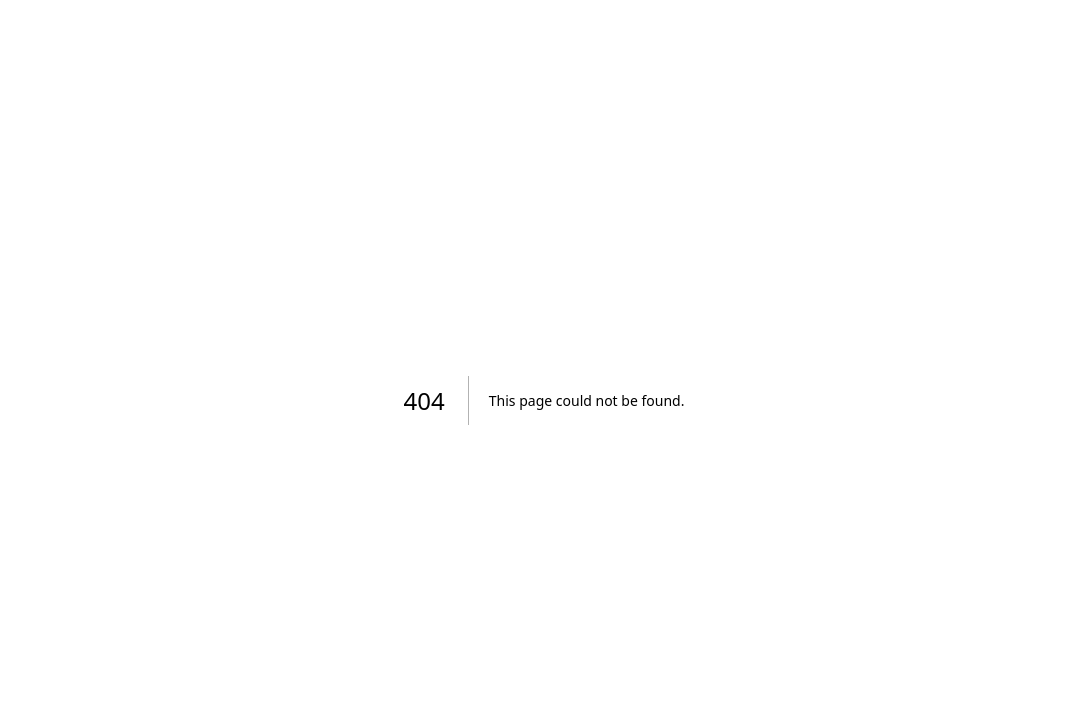
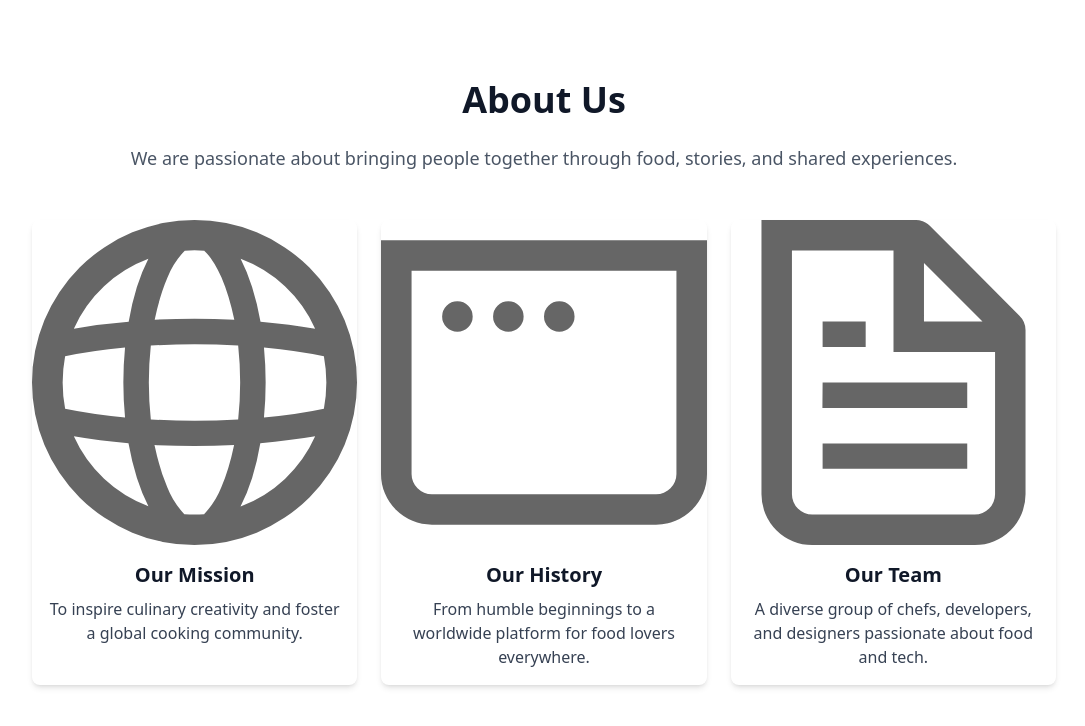
Before and after one commit to usman-temp/68720d467d7f35f8c6f43d5b, a Next.js app: page /about-us in a window 1280 px wide. Before the commit this address had no page. Shown: the top 726 px of the page, without its empty margins (96-1181 px from the left). Built offline with nearby package versions, Linux system fonts and the light colour scheme.

Commit message:
Create src/app/about-us/page.js

```diff
--- /dev/null
+++ b/src/app/about-us/page.js
@@ -0,0 +1,40 @@
+/* eslint-disable */
+'use client';
+
+import Image from 'next/image';
+
+export default function AboutUsPage() {
+  return (
+    <main className="min-h-screen px-6 py-20 bg-white dark:bg-neutral-950 text-gray-900 dark:text-white">
+      <section className="max-w-5xl mx-auto text-center">
+        <h1 className="text-4xl font-bold mb-6">About Us</h1>
+        <p className="text-lg mb-12 text-gray-600 dark:text-gray-300">
+          We are passionate about bringing people together through food, stories, and shared experiences.
+        </p>
+        <div className="grid md:grid-cols-3 gap-6">
+          <div className="rounded-lg overflow-hidden shadow-md">
+            <Image src="/globe.svg" alt="Our Mission" width={500} height={300} className="w-full h-auto" />
+            <div className="p-4">
+              <h3 className="font-semibold text-xl mb-2">Our Mission</h3>
+              <p className="text-gray-700 dark:text-gray-300">To inspire culinary creativity and foster a global cooking community.</p>
+            </div>
+          </div>
+          <div className="rounded-lg overflow-hidden shadow-md">
+            <Image src="/window.svg" alt="Our History" width={500} height={300} className="w-full h-auto" />
+            <div className="p-4">
+              <h3 className="font-semibold text-xl mb-2">Our History</h3>
+              <p className="text-gray-700 dark:text-gray-300">From humble beginnings to a worldwide platform for food lovers everywhere.</p>
+            </div>
+          </div>
+          <div className="rounded-lg overflow-hidden shadow-md">
+            <Image src="/file.svg" alt="Our Team" width={500} height={300} className="w-full h-auto" />
+            <div className="p-4">
+              <h3 className="font-semibold text-xl mb-2">Our Team</h3>
+              <p className="text-gray-700 dark:text-gray-300">A diverse group of chefs, developers, and designers passionate about food and tech.</p>
+            </div>
+          </div>
+        </div>
+      </section>
+    </main>
+  );
+}
```
